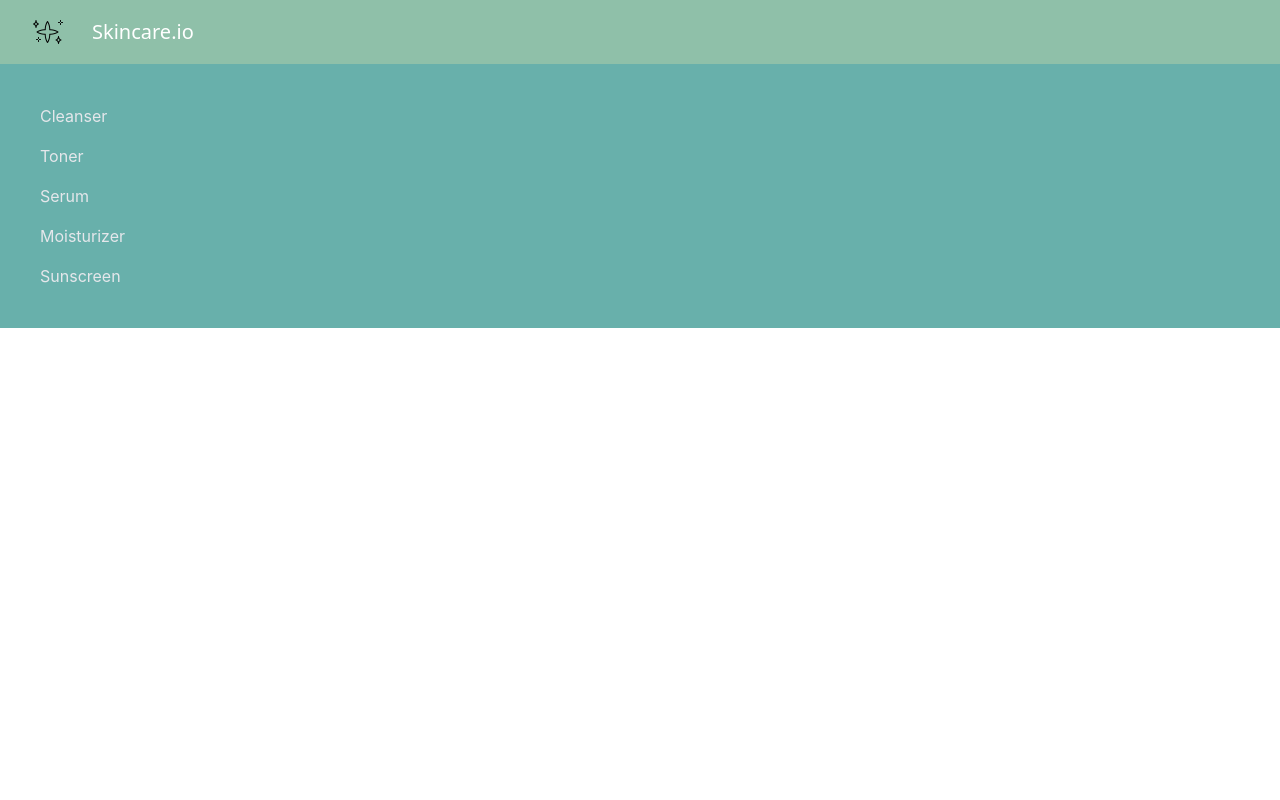
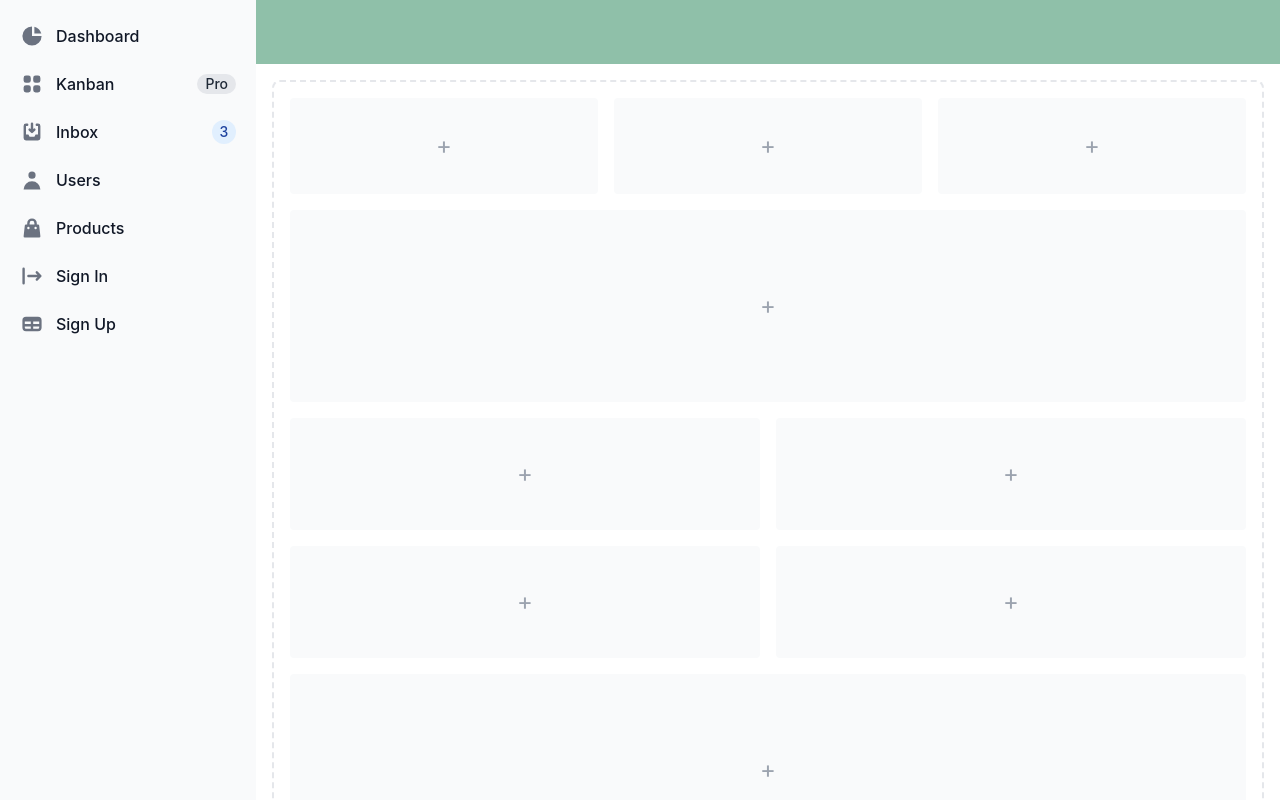
Before and after one commit to gpalar/skincare.io, a Next.js app in the folder nextjs-blog/: page /resultsPage in a window 1280 px wide. Shown: the top 800 px of the page. Built offline with nearby package versions, Linux system fonts and the light colour scheme.

Commit message:
added skeleton for results page

```diff
--- a/nextjs-blog/package.json
+++ b/nextjs-blog/package.json
@@ -10,6 +10,8 @@
     "@heroicons/react": "^2.0.18",
     "@mui/icons-material": "^5.11.16",
     "@mui/material": "^5.13.2",
+    "flowbite": "^1.6.5",
+    "flowbite-react": "^0.4.6",
     "next": "latest",
     "react": "18.2.0",
     "react-dom": "18.2.0"
--- a/nextjs-blog/pages/resultsPage.tsx
+++ b/nextjs-blog/pages/resultsPage.tsx
@@ -1,22 +1,19 @@
-import * as React from 'react';
+import 'flowbite'
 import { Disclosure } from '@headlessui/react'
-import { Bars3Icon, XMarkIcon, HomeIcon } from '@heroicons/react/24/outline'
+import { Bars3Icon, XMarkIcon } from '@heroicons/react/24/outline'
 
 const navigation = [
-  { name: 'Skincare.io', href: '#', current: false }
+    { name: 'Skincare.io', href: '/', current: false },
   ]
 
   function classNames(...classes) {
     return classes.filter(Boolean).join(' ')
   }
 
-const iconRightStyle = {
-    marginLeft: 'auto',
-};
 
-// export default function Example() {
-function NavBar() {
+export default function resultsPage() {
   return (
+    <>
     <Disclosure as="nav" className="bg-sage-green">
       {({ open }) => (
         <>
@@ -24,7 +21,7 @@ function NavBar() {
             <div className="relative flex h-16 items-center justify-between">
               <div className="absolute inset-y-0 left-0 flex items-center sm:hidden">
                 {/* Mobile menu button*/}
-                <Disclosure.Button className="inline-flex items-center justify-center rounded-md p-2 text-white hover:bg-gray-700 hover:text-white focus:outline-none focus:ring-2 focus:ring-inset focus:ring-white">
+                <Disclosure.Button className="inline-flex items-center justify-center rounded-md p-2 text-gray-400 hover:bg-gray-700 hover:text-white focus:outline-none focus:ring-2 focus:ring-inset focus:ring-white">
                   <span className="sr-only">Open main menu</span>
                   {open ? (
                     <XMarkIcon className="block h-6 w-6" aria-hidden="true" />
@@ -33,21 +30,23 @@ function NavBar() {
                   )}
                 </Disclosure.Button>
               </div>
-              <div className="flex flex-1 items-center justify-center sm:items-stretch sm:justify-start w-full">
+              <div className="flex flex-1 items-center justify-center sm:items-stretch sm:justify-start">
                 <div className="flex flex-shrink-0 items-center">
                   <img
                     className="h-8 w-auto"
                     src="/sparkle-logo.png"
+                    alt="Your Company"
                   />
                 </div>
-                <div className="hidden sm:ml-4 sm:block">
-                  <div className="flex items-center justify-end space-x-5">
+                <div className="hidden sm:ml-6 sm:block">
+                  <div className="flex space-x-4">
                     {navigation.map((item) => (
                       <a
                         key={item.name}
                         href={item.href}
                         className={classNames(
-                            item.current ? 'bg-sage-green text-white' : 'text-white hover:bg-gray hover:text-white',
+                        //   item.current ? 'bg-gray-900 text-white' : 'text-gray-300 hover:bg-gray-700 hover:text-white',
+                          item.current ? 'bg-sage-green text-white' : 'bg-sage-green text-white',
                           'rounded-md px-3 py-2 text-xl font-medium font-sans'
                         )}
                         aria-current={item.current ? 'page' : undefined}
@@ -55,11 +54,6 @@ function NavBar() {
                         {item.name}
                       </a>
                     ))}
-
-                    {/* <a href="#" className="text-white hover:bg-sage-green-700 hover:text-white rounded-md p-2">
-                        <HomeIcon className="h-6 w-6" style={iconRightStyle} aria-hidden="true" />
-                    </a> */}
-
                   </div>
                 </div>
               </div>
@@ -89,77 +83,113 @@ function NavBar() {
       )}
     </Disclosure>
 
+      <button data-drawer-target="default-sidebar" data-drawer-toggle="default-sidebar" aria-controls="default-sidebar" type="button" className="inline-flex items-center p-2 mt-2 ml-3 text-sm text-gray-500 rounded-lg sm:hidden hover:bg-gray-100 focus:outline-none focus:ring-2 focus:ring-gray-200 dark:text-gray-400 dark:hover:bg-gray-700 dark:focus:ring-gray-600">
+      <span className="sr-only">Open sidebar</span>
+      <svg className="w-6 h-6" aria-hidden="true" fill="currentColor" viewBox="0 0 20 20" xmlns="http://www.w3.org/2000/svg">
+          <path clip-rule="evenodd" fill-rule="evenodd" d="M2 4.75A.75.75 0 012.75 4h14.5a.75.75 0 010 1.5H2.75A.75.75 0 012 4.75zm0 10.5a.75.75 0 01.75-.75h7.5a.75.75 0 010 1.5h-7.5a.75.75 0 01-.75-.75zM2 10a.75.75 0 01.75-.75h14.5a.75.75 0 010 1.5H2.75A.75.75 0 012 10z"></path>
+      </svg>
+    </button>
 
-  )
-}
-
-
-function Sidebar() {
-  return (
-    <div className="bg-pretty-blue py-10 px-10">
-    {/* // <div className="bg-pretty-blue h-full"> */}
-      <ul className="flex flex-col">
-        <li className="mb-4">
-          <a
-            className="text-gray-200 hover:text-white hover:underline"
-            href="#"
-          >
-            Cleanser
-          </a>
-        </li>
-        <li className="mb-4">
-          <a
-            className="text-gray-200 hover:text-white hover:underline"
-            href="#"
-          >
-            Toner
-          </a>
-        </li>
-        <li className="mb-4">
-          <a
-            className="text-gray-200 hover:text-white hover:underline"
-            href="#"
-          >
-            Serum
-          </a>
-        </li>
-        <li className="mb-4">
-          <a
-            className="text-gray-200 hover:text-white hover:underline"
-            href="#"
-          >
-            Moisturizer
+    <aside id="default-sidebar" className="fixed top-0 left-0 z-40 w-64 h-screen transition-transform -translate-x-full sm:translate-x-0" aria-label="Sidebar">
+      <div className="h-full px-3 py-4 overflow-y-auto bg-gray-50 dark:bg-gray-800">
+          <ul className="space-y-2 font-medium">
+            <li>
+                <a href="#" className="flex items-center p-2 text-gray-900 rounded-lg dark:text-white hover:bg-gray-100 dark:hover:bg-gray-700">
+                  <svg aria-hidden="true" className="w-6 h-6 text-gray-500 transition duration-75 dark:text-gray-400 group-hover:text-gray-900 dark:group-hover:text-white" fill="currentColor" viewBox="0 0 20 20" xmlns="http://www.w3.org/2000/svg"><path d="M2 10a8 8 0 018-8v8h8a8 8 0 11-16 0z"></path><path d="M12 2.252A8.014 8.014 0 0117.748 8H12V2.252z"></path></svg>
+                  <span className="ml-3">Dashboard</span>
                 </a>
             </li>
             <li>
-          <a
-            className="text-gray-200 hover:text-white hover:underline"
-            href="#"
-          >
-            Sunscreen
+                <a href="#" className="flex items-center p-2 text-gray-900 rounded-lg dark:text-white hover:bg-gray-100 dark:hover:bg-gray-700">
+                  <svg aria-hidden="true" className="flex-shrink-0 w-6 h-6 text-gray-500 transition duration-75 dark:text-gray-400 group-hover:text-gray-900 dark:group-hover:text-white" fill="currentColor" viewBox="0 0 20 20" xmlns="http://www.w3.org/2000/svg"><path d="M5 3a2 2 0 00-2 2v2a2 2 0 002 2h2a2 2 0 002-2V5a2 2 0 00-2-2H5zM5 11a2 2 0 00-2 2v2a2 2 0 002 2h2a2 2 0 002-2v-2a2 2 0 00-2-2H5zM11 5a2 2 0 012-2h2a2 2 0 012 2v2a2 2 0 01-2 2h-2a2 2 0 01-2-2V5zM11 13a2 2 0 012-2h2a2 2 0 012 2v2a2 2 0 01-2 2h-2a2 2 0 01-2-2v-2z"></path></svg>
+                  <span className="flex-1 ml-3 whitespace-nowrap">Kanban</span>
+                  <span className="inline-flex items-center justify-center px-2 ml-3 text-sm font-medium text-gray-800 bg-gray-200 rounded-full dark:bg-gray-700 dark:text-gray-300">Pro</span>
+                </a>
+            </li>
+            <li>
+                <a href="#" className="flex items-center p-2 text-gray-900 rounded-lg dark:text-white hover:bg-gray-100 dark:hover:bg-gray-700">
+                  <svg aria-hidden="true" className="flex-shrink-0 w-6 h-6 text-gray-500 transition duration-75 dark:text-gray-400 group-hover:text-gray-900 dark:group-hover:text-white" fill="currentColor" viewBox="0 0 20 20" xmlns="http://www.w3.org/2000/svg"><path d="M8.707 7.293a1 1 0 00-1.414 1.414l2 2a1 1 0 001.414 0l2-2a1 1 0 00-1.414-1.414L11 7.586V3a1 1 0 10-2 0v4.586l-.293-.293z"></path><path d="M3 5a2 2 0 012-2h1a1 1 0 010 2H5v7h2l1 2h4l1-2h2V5h-1a1 1 0 110-2h1a2 2 0 012 2v10a2 2 0 01-2 2H5a2 2 0 01-2-2V5z"></path></svg>
+                  <span className="flex-1 ml-3 whitespace-nowrap">Inbox</span>
+                  <span className="inline-flex items-center justify-center w-3 h-3 p-3 ml-3 text-sm font-medium text-blue-800 bg-blue-100 rounded-full dark:bg-blue-900 dark:text-blue-300">3</span>
+                </a>
+            </li>
+            <li>
+                <a href="#" className="flex items-center p-2 text-gray-900 rounded-lg dark:text-white hover:bg-gray-100 dark:hover:bg-gray-700">
+                  <svg aria-hidden="true" className="flex-shrink-0 w-6 h-6 text-gray-500 transition duration-75 dark:text-gray-400 group-hover:text-gray-900 dark:group-hover:text-white" fill="currentColor" viewBox="0 0 20 20" xmlns="http://www.w3.org/2000/svg"><path fill-rule="evenodd" d="M10 9a3 3 0 100-6 3 3 0 000 6zm-7 9a7 7 0 1114 0H3z" clip-rule="evenodd"></path></svg>
+                  <span className="flex-1 ml-3 whitespace-nowrap">Users</span>
+                </a>
+            </li>
+            <li>
+                <a href="#" className="flex items-center p-2 text-gray-900 rounded-lg dark:text-white hover:bg-gray-100 dark:hover:bg-gray-700">
+                  <svg aria-hidden="true" className="flex-shrink-0 w-6 h-6 text-gray-500 transition duration-75 dark:text-gray-400 group-hover:text-gray-900 dark:group-hover:text-white" fill="currentColor" viewBox="0 0 20 20" xmlns="http://www.w3.org/2000/svg"><path fill-rule="evenodd" d="M10 2a4 4 0 00-4 4v1H5a1 1 0 00-.994.89l-1 9A1 1 0 004 18h12a1 1 0 00.994-1.11l-1-9A1 1 0 0015 7h-1V6a4 4 0 00-4-4zm2 5V6a2 2 0 10-4 0v1h4zm-6 3a1 1 0 112 0 1 1 0 01-2 0zm7-1a1 1 0 100 2 1 1 0 000-2z" clip-rule="evenodd"></path></svg>
+                  <span className="flex-1 ml-3 whitespace-nowrap">Products</span>
+                </a>
+            </li>
+            <li>
+                <a href="#" className="flex items-center p-2 text-gray-900 rounded-lg dark:text-white hover:bg-gray-100 dark:hover:bg-gray-700">
+                  <svg aria-hidden="true" className="flex-shrink-0 w-6 h-6 text-gray-500 transition duration-75 dark:text-gray-400 group-hover:text-gray-900 dark:group-hover:text-white" fill="currentColor" viewBox="0 0 20 20" xmlns="http://www.w3.org/2000/svg"><path fill-rule="evenodd" d="M3 3a1 1 0 00-1 1v12a1 1 0 102 0V4a1 1 0 00-1-1zm10.293 9.293a1 1 0 001.414 1.414l3-3a1 1 0 000-1.414l-3-3a1 1 0 10-1.414 1.414L14.586 9H7a1 1 0 100 2h7.586l-1.293 1.293z" clip-rule="evenodd"></path></svg>
+                  <span className="flex-1 ml-3 whitespace-nowrap">Sign In</span>
+                </a>
+            </li>
+            <li>
+                <a href="#" className="flex items-center p-2 text-gray-900 rounded-lg dark:text-white hover:bg-gray-100 dark:hover:bg-gray-700">
+                  <svg aria-hidden="true" className="flex-shrink-0 w-6 h-6 text-gray-500 transition duration-75 dark:text-gray-400 group-hover:text-gray-900 dark:group-hover:text-white" fill="currentColor" viewBox="0 0 20 20" xmlns="http://www.w3.org/2000/svg"><path fill-rule="evenodd" d="M5 4a3 3 0 00-3 3v6a3 3 0 003 3h10a3 3 0 003-3V7a3 3 0 00-3-3H5zm-1 9v-1h5v2H5a1 1 0 01-1-1zm7 1h4a1 1 0 001-1v-1h-5v2zm0-4h5V8h-5v2zM9 8H4v2h5V8z" clip-rule="evenodd"></path></svg>
+                  <span className="flex-1 ml-3 whitespace-nowrap">Sign Up</span>
                 </a>
             </li>
           </ul>
       </div>
+    </aside>
+
+    <div className="p-4 sm:ml-64">
+      <div className="p-4 border-2 border-gray-200 border-dashed rounded-lg dark:border-gray-700">
+          <div className="grid grid-cols-3 gap-4 mb-4">
+            <div className="flex items-center justify-center h-24 rounded bg-gray-50 dark:bg-gray-800">
+                <p className="text-2xl text-gray-400 dark:text-gray-500">+</p>
+            </div>
+            <div className="flex items-center justify-center h-24 rounded bg-gray-50 dark:bg-gray-800">
+                <p className="text-2xl text-gray-400 dark:text-gray-500">+</p>
+            </div>
+            <div className="flex items-center justify-center h-24 rounded bg-gray-50 dark:bg-gray-800">
+                <p className="text-2xl text-gray-400 dark:text-gray-500">+</p>
+            </div>
+          </div>
+          <div className="flex items-center justify-center h-48 mb-4 rounded bg-gray-50 dark:bg-gray-800">
+            <p className="text-2xl text-gray-400 dark:text-gray-500">+</p>
+          </div>
+          <div className="grid grid-cols-2 gap-4 mb-4">
+            <div className="flex items-center justify-center rounded bg-gray-50 h-28 dark:bg-gray-800">
+                <p className="text-2xl text-gray-400 dark:text-gray-500">+</p>
+            </div>
+            <div className="flex items-center justify-center rounded bg-gray-50 h-28 dark:bg-gray-800">
+                <p className="text-2xl text-gray-400 dark:text-gray-500">+</p>
+            </div>
+            <div className="flex items-center justify-center rounded bg-gray-50 h-28 dark:bg-gray-800">
+                <p className="text-2xl text-gray-400 dark:text-gray-500">+</p>
+            </div>
+            <div className="flex items-center justify-center rounded bg-gray-50 h-28 dark:bg-gray-800">
+                <p className="text-2xl text-gray-400 dark:text-gray-500">+</p>
+            </div>
+          </div>
+          <div className="flex items-center justify-center h-48 mb-4 rounded bg-gray-50 dark:bg-gray-800">
+            <p className="text-2xl text-gray-400 dark:text-gray-500">+</p>
+          </div>
+          <div className="grid grid-cols-2 gap-4">
+            <div className="flex items-center justify-center rounded bg-gray-50 h-28 dark:bg-gray-800">
+                <p className="text-2xl text-gray-400 dark:text-gray-500">+</p>
+            </div>
+            <div className="flex items-center justify-center rounded bg-gray-50 h-28 dark:bg-gray-800">
+                <p className="text-2xl text-gray-400 dark:text-gray-500">+</p>
+            </div>
+            <div className="flex items-center justify-center rounded bg-gray-50 h-28 dark:bg-gray-800">
+                <p className="text-2xl text-gray-400 dark:text-gray-500">+</p>
+            </div>
+            <div className="flex items-center justify-center rounded bg-gray-50 h-28 dark:bg-gray-800">
+                <p className="text-2xl text-gray-400 dark:text-gray-500">+</p>
+            </div>
+          </div>
+      </div>
+    </div>
+    </>
   );
 }
-
-function App() {
-  return (
-    // <div className="flex">
-    //   <Sidebar />
-    //   <div className="flex flex-col flex-1">
-    //     <NavBar />
-    //     {/* Add other components and content here */}
-    //   </div>
-    // </div>
-    <div>
-      <NavBar />
-      <div className="flex flex-col flex-1">
-        <Sidebar />
-      </div>
-    </div>
-  );
-}
-
-export default App;
--- a/nextjs-blog/tailwind.config.js
+++ b/nextjs-blog/tailwind.config.js
@@ -1,12 +1,14 @@
 /** @type {import('tailwindcss').Config} */
 module.exports = {
   content: [
+    "./node_modules/flowbite-react/**/*.js",
     "./app/**/*.{js,ts,jsx,tsx,mdx}",
     "./pages/**/*.{js,ts,jsx,tsx,mdx}",
     "./components/**/*.{js,ts,jsx,tsx,mdx}",
 
     // Or if using `src` directory:
     "./src/**/*.{js,ts,jsx,tsx,mdx}",
+    "./node_modules/flowbite/**/*.js"
   ],
   mode: 'jit',
   theme: {
@@ -25,5 +27,5 @@ module.exports = {
     },
   },
   variants: {},
-  plugins: [],
+  plugins: [require('flowbite/plugin')],
 }
```
Also changed, not shown: 1 other file (tests, documents, lock files or other folders). Lines whose indentation alone changed are shown as unchanged.
